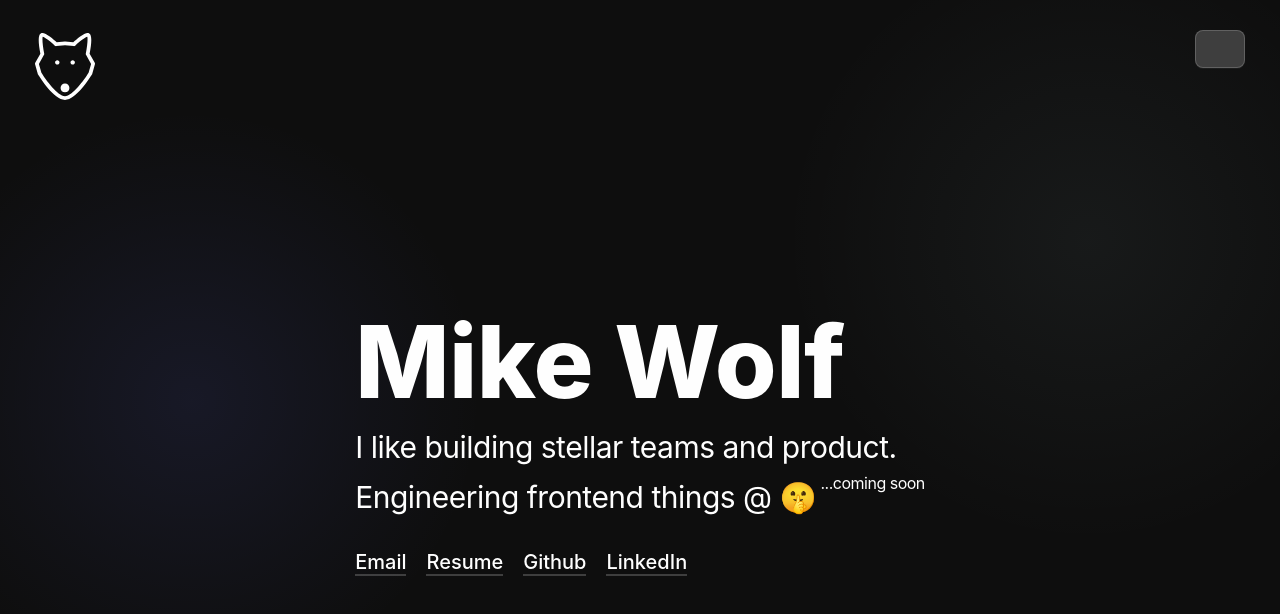
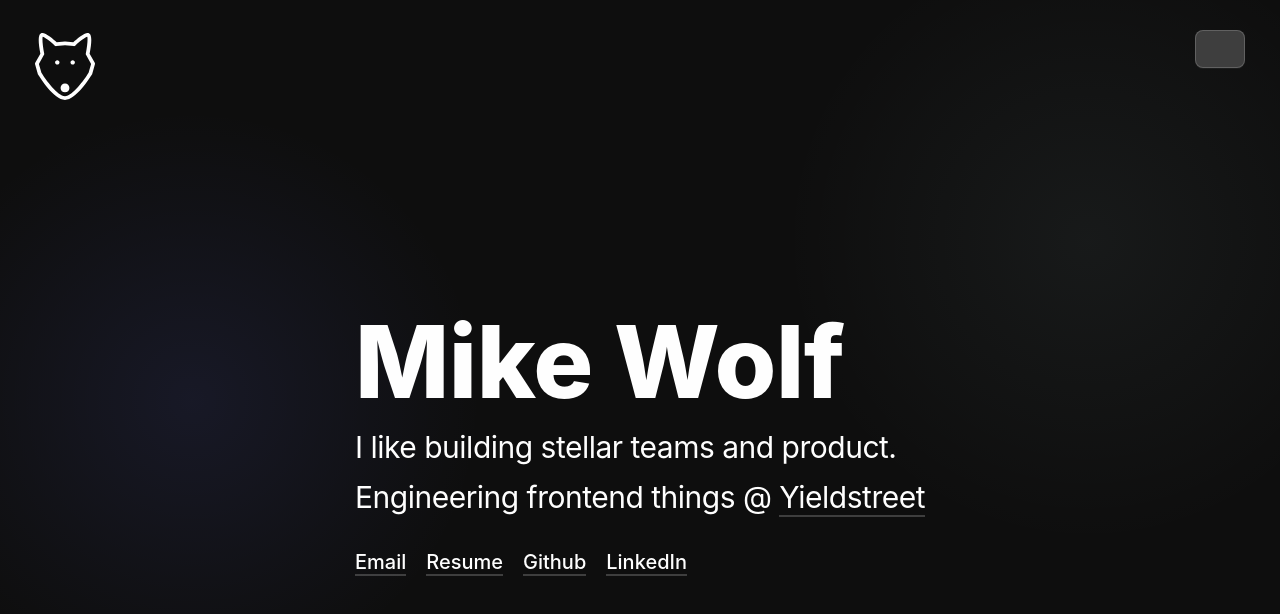
Before and after one commit to w0ofy/wolf-site, a Next.js app: page / in a window 1280 px wide. Shown: the top 614 px of the page. Built offline with nearby package versions, Linux system fonts and the light colour scheme; some icons are missing.

Commit message:
adding current company and prepping projects page

```diff
--- a/components/Link/Link.tsx
+++ b/components/Link/Link.tsx
@@ -22,14 +22,13 @@ const variantIs = (variant: LinkVariant, given: any) =>
   isEqual<LinkVariant>(variant, given);
 
 const Link = ({
-  target,
   href,
   to,
   children,
   variant = 'link',
   icon,
   ...restProps
-}: LinkProps) => {
+}: LinkProps): React.ReactElement => {
   const linkTo = (to as string) || (href as string);
   const props = !!to
     ? restProps
--- a/constants/routes.ts
+++ b/constants/routes.ts
@@ -1,6 +1,7 @@
 const ROUTES = {
   HOME: '/',
   RESUME: '/resume',
+  PROJECTS: '/projects',
 };
 
 export { ROUTES };
--- a/pages/_app.tsx
+++ b/pages/_app.tsx
@@ -7,7 +7,7 @@ import { useEffect } from 'react';
 import { useRouter } from 'next/router';
 import NProgress from 'nprogress';
 
-function App({ Component, pageProps }: AppProps) {
+function App({ Component, pageProps }: AppProps): React.ReactElement {
   const router = useRouter();
 
   useEffect(() => {
--- a/pages/index.tsx
+++ b/pages/index.tsx
@@ -2,15 +2,17 @@ import Head from 'next/head';
 import { Typography } from 'components/Typography';
 import { Nav, NavItem } from 'components/Nav';
 import { Header } from 'components/Header/Header';
-import { Emoji } from 'components/Emoji';
 import styles from 'styles/Home.module.scss';
 import { ROUTES } from 'constants/routes';
+import { Link } from 'components/Link';
 
 const { RESUME } = ROUTES;
 /**
  * @todo create html resume
+ * @todo create projects page
+ * @todo refactor css modules to emotion
  */
-function Home() {
+function Home(): React.ReactElement {
   return (
     <>
       <Head>
@@ -26,8 +28,14 @@ function Home() {
             I like building stellar teams and product.
           </Typography.Heading>
           <Typography.Heading>
-            Engineering frontend things @ <Emoji aria-label="shhh">🤫</Emoji>
-            <Typography.Sup> ...coming soon</Typography.Sup>
+            Engineering frontend things @{' '}
+            <Link
+              href="https://yieldstreet.com"
+              target="_blank"
+              variant="heading"
+            >
+              Yieldstreet
+            </Link>
           </Typography.Heading>
           <Nav>
             <NavItem href="mailto:bigwoof91@gmail.com">Email</NavItem>
--- a/pages/resume.tsx
+++ b/pages/resume.tsx
@@ -5,7 +5,7 @@ import styles from 'styles/Resume.module.scss';
 import homeStyles from 'styles/Home.module.scss';
 import { ResumeActions, ResumeHeader } from 'components/Resume';
 
-function Resume() {
+function Resume(): React.ReactElement {
   return (
     <div
       id="resume"
--- a/styles/globals.scss
+++ b/styles/globals.scss
@@ -20,6 +20,7 @@
   --link-border-color: rgba(254, 254, 254, 0.2);
   --title-color: #fefefe;
   --subtitle-color: #6d77ff;
+  --subtle-color: #5c5c5c;
   --btn-bg-color: #3e3e3e;
   --btn-hover-bg-color: #5c5c5c;
   --btn-shadow: rgba(234, 234, 234, 0.05) 0px 1px 0px;
```
Also changed, not shown: components/Header/HeaderActions.module.scss (added, +15 -0 lines), components/Header/HeaderActions.tsx (added, +26 -0 lines), components/Resume/ResumeActions.tsx (+6 -12 lines).
